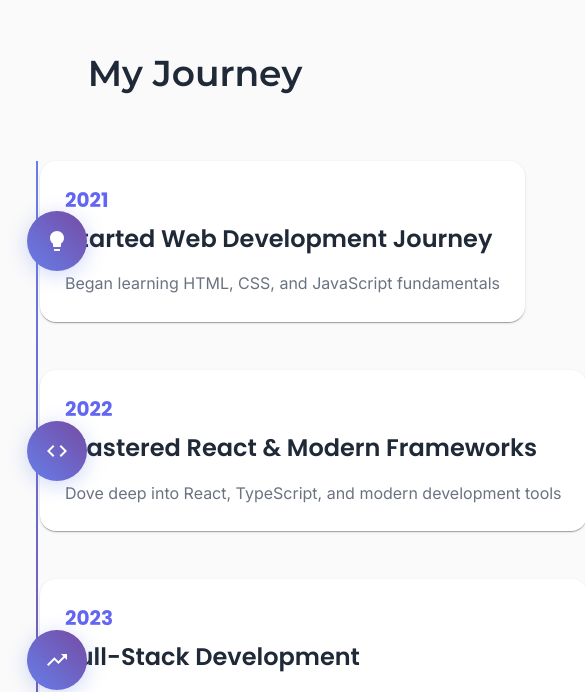
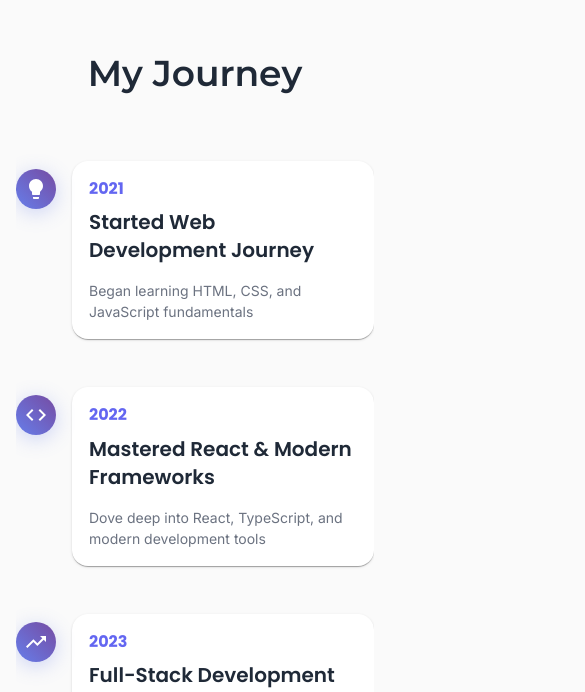
Before and after one commit to ryanpmiller/portfolio, a React (Vite) app: page / in a window 390 px wide. Shown: the part 4128-4820 px from the top of the page, 585 px wide, since content can reach past the window. Built offline with nearby package versions, Linux system fonts and the light colour scheme.

Commit message:
fix: Corrected an issue with the Journey/Timeline Section causing a horizontal scrollbar

```diff
--- a/src/pages/Home/Home.tsx
+++ b/src/pages/Home/Home.tsx
@@ -9,7 +9,9 @@ import {
 	Card,
 	CardContent,
 	LinearProgress,
+	useMediaQuery,
 } from '@mui/material';
+import { useTheme } from '@mui/material/styles';
 import {
 	Code as CodeIcon,
 	Palette as PaletteIcon,
@@ -33,6 +35,8 @@ const Home: React.FC = () => {
 	const { mode } = useCustomTheme();
 	const isDarkMode = mode === 'dark';
 	const containerRef = useRef<HTMLDivElement>(null);
+	const theme = useTheme();
+	const isMobile = useMediaQuery(theme.breakpoints.down('md'));
 
 	const { scrollYProgress } = useScroll({
 		target: containerRef,
@@ -601,7 +605,7 @@ const Home: React.FC = () => {
 				viewport={{ once: true }}
 			>
 				<Container maxWidth="lg">
-					<Box sx={{ py: 12 }}>
+					<Box sx={{ py: 12, overflow: 'hidden' }}>
 						<Typography
 							variant="h3"
 							component="h2"
@@ -610,17 +614,18 @@ const Home: React.FC = () => {
 							My Journey
 						</Typography>
 						<Box sx={{ position: 'relative' }}>
-							{/* Timeline Line */}
+							{/* Timeline Line - Hidden on mobile, visible on desktop */}
 							<Box
 								sx={{
 									position: 'absolute',
-									left: { xs: '20px', md: '50%' },
+									left: { xs: 'none', lg: '50%' },
 									top: 0,
 									bottom: 0,
 									width: '2px',
 									background:
 										'linear-gradient(to bottom, #667eea, #764ba2)',
 									transform: { md: 'translateX(-50%)' },
+									display: { xs: 'none', lg: 'block' },
 								}}
 							/>
 							{journey.map((item, index) => (
@@ -628,71 +633,55 @@ const Home: React.FC = () => {
 									key={item.year}
 									initial={{
 										opacity: 0,
-										x: index % 2 === 0 ? -100 : 100,
+										x: isMobile
+											? 0
+											: index % 2 === 0
+												? -100
+												: 100,
+										y: isMobile ? 30 : 0,
 									}}
-									whileInView={{ opacity: 1, x: 0 }}
+									whileInView={{ opacity: 1, x: 0, y: 0 }}
 									transition={{
 										delay: index * 0.2,
 										duration: 0.6,
 									}}
 									viewport={{ once: true }}
 								>
+									{/* Desktop Layout */}
 									<Box
 										sx={{
-											display: 'flex',
+											display: { xs: 'none', md: 'flex' },
 											alignItems: 'center',
 											mb: 6,
-											flexDirection: {
-												xs: 'row',
-												md:
+											flexDirection:
 												index % 2 === 0
 													? 'row'
 													: 'row-reverse',
-											},
 										}}
 									>
 										<Box
 											sx={{
-												flex: { xs: 'none', md: 1 },
-												textAlign: {
-													xs: 'left',
-													md:
+												flex: 1,
+												textAlign:
 													index % 2 === 0
 														? 'right'
 														: 'left',
-												},
-												pr: {
-													xs: 0,
-													md: index % 2 === 0 ? 4 : 0,
-												},
-												pl: {
-													xs: 0,
-													md: index % 2 === 0 ? 0 : 4,
-												},
-												ml: { xs: 3, md: 0 },
+												pr: index % 2 === 0 ? 4 : 0,
+												pl: index % 2 === 0 ? 0 : 4,
 											}}
 										>
 											<Card
 												sx={{
 													p: 3,
-													maxWidth: {
-														xs: '100%',
-														md: 400,
-													},
-													ml: {
-														xs: 0,
-														md:
+													maxWidth: 400,
+													ml:
 														index % 2 === 0
 															? 'auto'
 															: 0,
-													},
-													mr: {
-														xs: 0,
-														md:
+													mr:
 														index % 2 === 0
 															? 0
 															: 'auto',
-													},
 													cursor: 'pointer',
 													transition: 'all 0.3s ease',
 													'&:hover': {
@@ -729,17 +718,9 @@ const Home: React.FC = () => {
 												</Typography>
 											</Card>
 										</Box>
-										{/* Timeline Node */}
+										{/* Timeline Node - Centered */}
 										<Box
 											sx={{
-												position: {
-													xs: 'absolute',
-													md: 'relative',
-												},
-												left: {
-													xs: '11px',
-													md: 'auto',
-												},
 												width: 60,
 												height: 60,
 												borderRadius: '50%',
@@ -756,6 +737,86 @@ const Home: React.FC = () => {
 											}}
 										>
 											{item.icon}
+										</Box>
+									</Box>
+
+									{/* Mobile Layout */}
+									<Box
+										sx={{
+											display: { xs: 'flex', md: 'none' },
+											alignItems: 'flex-start',
+											mb: 6,
+											gap: 2,
+										}}
+									>
+										{/* Timeline Node - Inline */}
+										<Box
+											sx={{
+												width: 40,
+												height: 40,
+												minWidth: 40,
+												borderRadius: '50%',
+												background:
+													'linear-gradient(45deg, #667eea, #764ba2)',
+												display: 'flex',
+												alignItems: 'center',
+												justifyContent: 'center',
+												color: 'white',
+												fontSize: '1rem',
+												boxShadow:
+													'0 4px 20px rgba(102, 126, 234, 0.3)',
+												zIndex: 2,
+												mt: 1,
+											}}
+										>
+											{item.icon}
+										</Box>
+
+										<Box sx={{ flex: 1 }}>
+											<Card
+												sx={{
+													p: 2,
+													cursor: 'pointer',
+													transition: 'all 0.3s ease',
+													'&:hover': {
+														transform:
+															'translateY(-5px)',
+														boxShadow: `0 20px 40px ${isDarkMode ? 'rgba(102, 126, 234, 0.2)' : 'rgba(0, 0, 0, 0.1)'}`,
+													},
+												}}
+											>
+												<Typography
+													variant="h6"
+													sx={{
+														color: 'primary.main',
+														fontWeight: 700,
+														mb: 1,
+														fontSize: '1rem',
+													}}
+												>
+													{item.year}
+												</Typography>
+												<Typography
+													variant="h5"
+													sx={{
+														mb: 2,
+														fontWeight: 600,
+														fontSize: '1.25rem',
+													}}
+												>
+													{item.title}
+												</Typography>
+												<Typography
+													variant="body1"
+													color="text.secondary"
+													sx={{
+														fontSize: '0.875rem',
+														lineHeight: 1.5,
+													}}
+												>
+													{item.description}
+												</Typography>
+											</Card>
 										</Box>
 									</Box>
 								</motion.div>
```
Lines whose indentation alone changed are shown as unchanged.
